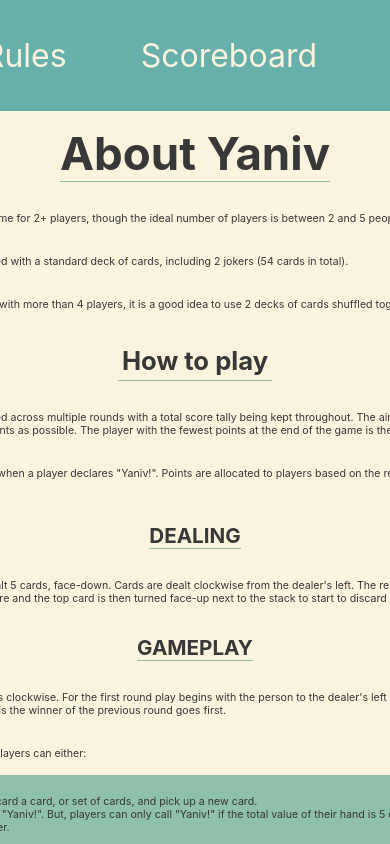
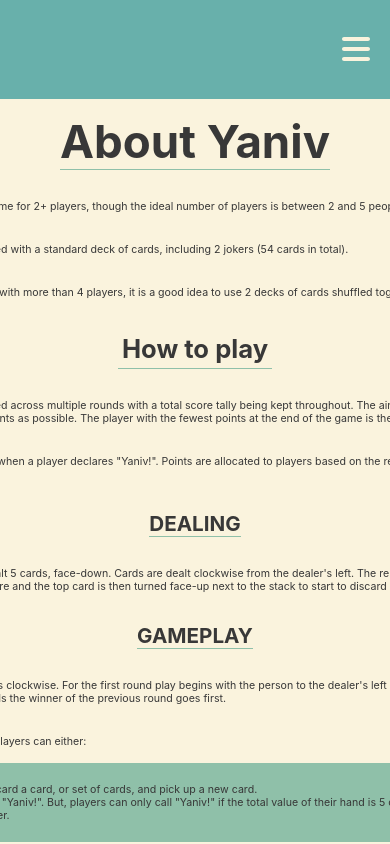
Before and after one commit to EllieD33/yaniv-react-app, a React (Create React App) app: page /pages/rules in a window 390 px wide. Shown: the top 844 px of the page. Built offline with nearby package versions, Linux system fonts and the light colour scheme.

Commit message:
adds responsive burger menu functionality to navbar

```diff
--- a/src/components/NavBar.css
+++ b/src/components/NavBar.css
@@ -1,25 +1,94 @@
 .NavBar {
     display: flex;
-    font-size: 2rem;
-    background-color: #68B0AB;
-    justify-content: flex-end;
-    width: 100%;
+    justify-content: end;
+    align-items: center;
+    background-color: var(--secondary);
+    padding: 10px 20px;
 }
 
-.NavBar li {
+.NavBar-menu {
+    display: flex;
     list-style-type: none;
-    padding: 1rem;
-    margin-right: 2rem;
+    background-color: var(--secondary);
+    font-size: 2rem;
+    justify-content: end;
 }
 
-.NavBar a {
+.Navbar-links {
+    justify-content: end;
+}
+
+.NavBar-menu li {
+    margin-right: 20px;
+}
+
+.NavBar-menu a {
     text-decoration: none;
-    color: #FAF3DD;
+    color: var(--light);
     padding: 5px;
     border-radius: 2px;
 }
 
-.NavBar a:hover {
+.NavBar-menu a:hover {
     text-decoration: underline;
+}
 
+.NavBar-burger {
+    cursor: pointer;
+    font-size: 2rem;
+    color: var(--light);
+    display: none;
 }
+
+.Burger-menu {
+    visibility: hidden;
+}
+
+@media screen and (max-width: 768px) {
+    .Burger-menu-container {
+        display: flex;
+        flex-direction: column;
+        align-items: flex-end;
+    }
+
+    .NavBar-burger {
+        display: block;
+        background-color: var(--secondary);
+    }
+
+    .Burger-menu {
+        background-color: var(--secondary);
+        max-width: 250px;
+        visibility: visible;
+    }
+
+    .Burger-menu.open {
+        display: flex;
+    }
+
+    .Burger-menu li {
+        margin-bottom: 10px;
+        list-style-type: none;
+        text-align: right;
+    }
+
+    .Burger-menu ul {
+        background-color: var(--secondary);
+        width: 100%;
+        padding: 0;
+    }
+
+    .Burger-menu a {
+        text-decoration: none;
+        color: var(--light);
+        font-size: 1.5rem;
+    }
+
+    .Burger-menu a:hover {
+        text-decoration: underline;
+    }
+
+    .NavBar-menu {
+        visibility: hidden;
+    }
+}
--- a/src/components/NavBar.js
+++ b/src/components/NavBar.js
@@ -1,19 +1,40 @@
+import { useState } from 'react';
 import { Link } from "react-router-dom";
+import { FontAwesomeIcon } from '@fortawesome/react-fontawesome';
+import { faBars } from '@fortawesome/free-solid-svg-icons';
 import './NavBar.css'
 
 const NavBar = () =>{
+    const [isOpen, setIsOpen] = useState(false);
+
+    const toggleMenu = () => {
+        setIsOpen(prevState => !prevState)
+    };
+
     return (
-    <ul className="NavBar">
-        <li>
-            <Link to="/">Home</Link>
-        </li>
-        <li>
-            <Link to="/pages/rules">Rules</Link>
-        </li>
-        <li>
-            <Link to="/pages/scoreboard">Scoreboard</Link>
-        </li>
-    </ul>
+        <nav className='NavBar'>
+            <div className="NavBar-links">
+                <ul className="NavBar-menu">
+                    <li><Link to="/">Home</Link></li>
+                    <li><Link to="/pages/rules">Rules</Link></li>
+                    <li><Link to="/pages/scoreboard">Scoreboard</Link></li>
+                </ul>
+            </div>
+            <div className='Burger-menu-container'>
+                <div className="NavBar-burger" onClick={toggleMenu}>
+                    <FontAwesomeIcon icon={faBars} />
+                </div>
+                {isOpen && (
+                    <div className="Burger-menu">
+                        <ul>
+                        <li><Link to="/">Home</Link></li>
+                        <li><Link to="/pages/rules">Rules</Link></li>
+                        <li><Link to="/pages/scoreboard">Scoreboard</Link></li>
+                        </ul>
+                    </div>
+                )}
+            </div>
+        </nav>
     );
 }
 export default NavBar;
```
